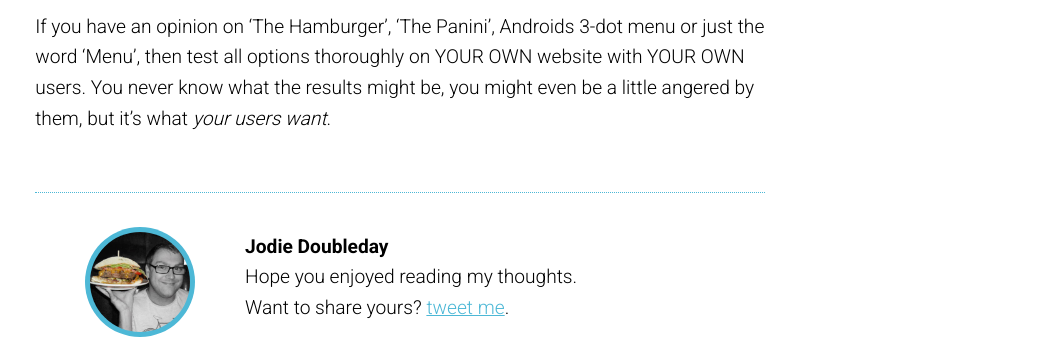
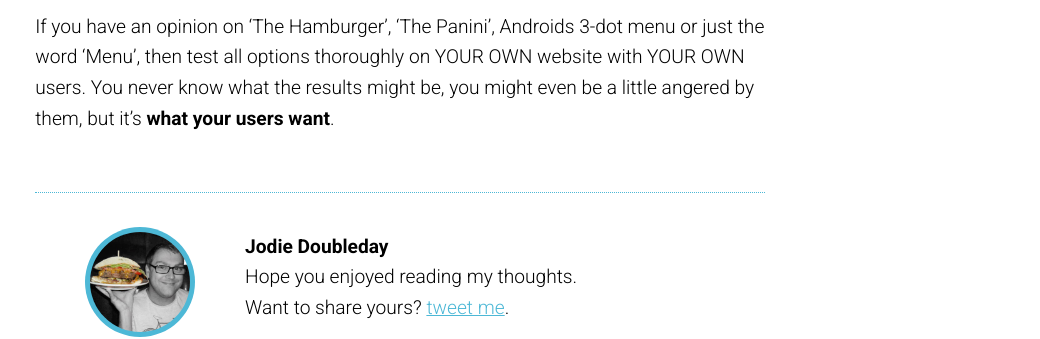
Before and after one commit to devbench/devbench.github.io, a Jekyll site: the page built from _posts/2014-10-20-hamburger-icon.md, in a window 1280 px wide. Shown: the part 3238-3577 px from the top of the page, without its empty margins (240-1280 px from the left). Built offline with Jekyll 4.4.1, drawn with Linux system fonts in a browser that asks for light colours; nearby versions of some CDN libraries; some web fonts are replaced; a script that is not in the unit is left out; comment, search, counter and statistics services are not loaded.

```diff
--- a/_posts/2014-10-20-hamburger-icon.md
+++ b/_posts/2014-10-20-hamburger-icon.md
@@ -58,4 +58,4 @@ But it still strikes me as an odd thing to do, get something that is crticised a
 The key thing to note with famous A/B tests on menu icons, is that these tests were specific to their users and we shouldn't assume that what works for one website works for another.
 When talking to UXUI Engineers most use the hamburger icon on their own projects because "it's standard now" or "Facebook trained a billion people on how to use it", so an icon that works on a Facebook mobile app will work on your website? Think again!
 
-If you have an opinion on 'The Hamburger', 'The Panini', Androids 3-dot menu or just the word 'Menu', then test all options thoroughly on YOUR OWN website with YOUR OWN users. You never know what the results might be, you might even be a little angered by them, but it's what *your users want*.
+If you have an opinion on 'The Hamburger', 'The Panini', Androids 3-dot menu or just the word 'Menu', then test all options thoroughly on YOUR OWN website with YOUR OWN users. You never know what the results might be, you might even be a little angered by them, but it's **what your users want**.
--- a/assets/less/main.css
+++ b/assets/less/main.css
@@ -22,6 +22,9 @@ p {
 }
 a {
   color: #4db8d6;
+}
+blockquote {
+  margin: 0.5em 0;
 }
 iframe {
   margin: 0px auto !important;
```
